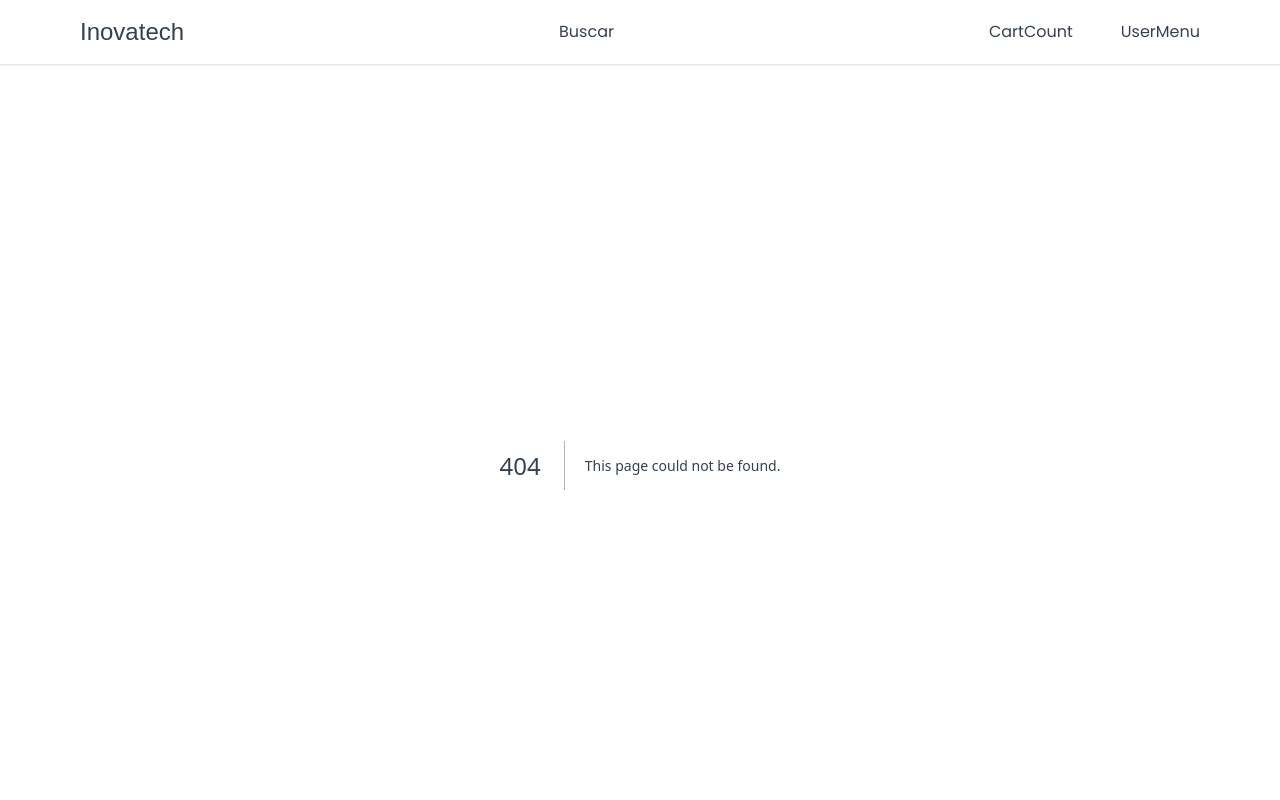
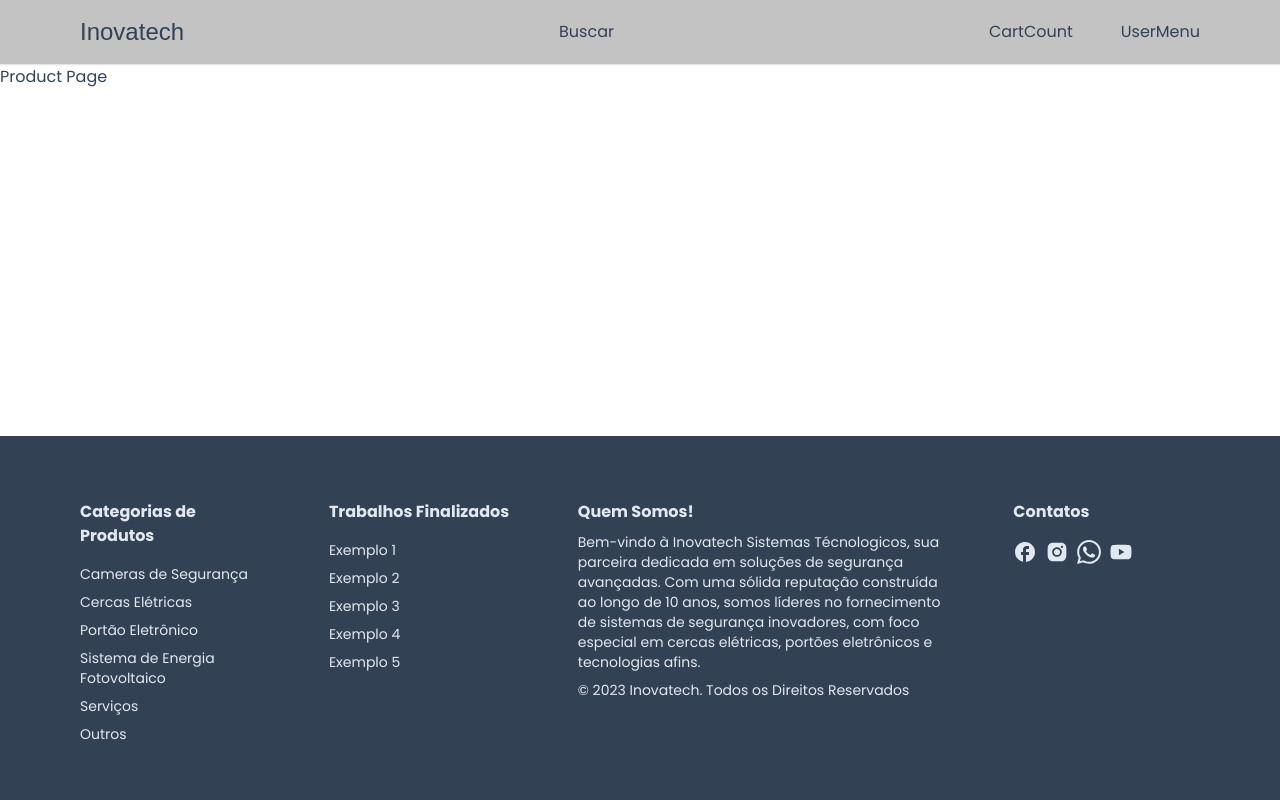
Before and after one commit to jhonatanlinux/ecommerce, a Next.js app: page /product/1 in a window 1280 px wide. Before the commit this address had no page. Shown: the top 800 px of the page. Built offline with nearby package versions, Linux system fonts and the light colour scheme; a web font is replaced by a local one.

Commit message:
Next13 Fullstack E-Commerce 🛒 - 13 Creating Pages and Routes | React.js & Typescript 🔥
https://www.youtube.com/watch?v=I4iz2HwZoN8&list=PL63c_Ws9ecISwPzddQzQ671S_gzJA6M5z&index=14&ab_channel=ChaooCharles

```diff
--- /dev/null
+++ b/app/cart/page.tsx
@@ -0,0 +1,5 @@
+const Cart = () => {
+  return <div>Cart Page</div>;
+};
+
+export default Cart;
--- a/app/components/footer/Footer.tsx
+++ b/app/components/footer/Footer.tsx
@@ -1,5 +1,5 @@
 import Link from "next/link";
-import Container from "../Container";
+import Container from "../products/Container";
 import FooterList from "./FooterList";
 import { MdFacebook } from "react-icons/md";
 import { AiFillInstagram, AiFillYoutube } from "react-icons/ai";
--- a/app/components/nav/NavBar.tsx
+++ b/app/components/nav/NavBar.tsx
@@ -1,12 +1,12 @@
 import Link from "next/link";
-import Container from "../Container";
+import Container from "../products/Container";
 import { Redressed } from "next/font/google";
 
 const redressed = Redressed({ subsets: ["latin"], weight: ["400"] });
 
 const NavBar = () => {
   return (
-    <div className="sticky top-0 w-full bg-[#ffffff] z-30 shadow-sm">
+    <div className="sticky top-0 w-full bg-[#c3c3c3] z-30 shadow-sm">
       <div className="py-4 border-b-[1px]">
         <Container>
           <div className="flex items-center justify-between gap-3 md:gap-0">
--- a/app/components/products/ProductCard.tsx
+++ b/app/components/products/ProductCard.tsx
@@ -4,18 +4,24 @@ import { formatPrice } from "@/utils/formatPrice";
 import { truncateText } from "@/utils/truncateText";
 import { Rating } from "@mui/material";
 import Image from "next/image";
+import { useRouter } from "next/navigation";
 
 interface ProductCardProps {
   data: any;
 }
 
 const ProductCard: React.FC<ProductCardProps> = ({ data }) => {
+  const router = useRouter();
+
   const productRating =
     data.reviews.reduce((acc: number, item: any) => item.rating + acc, 0) /
     data.reviews.length;
 
   return (
-    <div className="col-span-1 cursor-pointer border-[1.2px] border-slate-200 bg-slate-50 rounded-sm p-2 transition hover:scale-105 text-center text-sm">
+    <div
+      onClick={() => router.push(`/product/${data.id}`)}
+      className="col-span-1 cursor-pointer border-[1.2px] border-slate-200 bg-slate-50 rounded-sm p-2 transition hover:scale-105 text-center text-sm"
+    >
       <div className="flex flex-col items-center w-full gap-1">
         <div className="aspect-square overflow-hidden relative w-full">
           <Image
--- a/app/page.tsx
+++ b/app/page.tsx
@@ -1,5 +1,5 @@
 import { products } from "@/utils/products";
-import Container from "./components/Container";
+import Container from "./components/products/Container";
 import HomeBanner from "./components/nav/HomeBanner";
 import { truncateText } from "@/utils/truncateText";
 import ProductCard from "./components/products/ProductCard";
--- /dev/null
+++ b/app/product/[productId]/page.tsx
@@ -0,0 +1,10 @@
+interface IPrams {
+  productId?: string;
+}
+
+const Product = ({ params }: { params: IPrams }) => {
+  console.log("params", params);
+  return <div>Product Page</div>;
+};
+
+export default Product;
```
Also changed, not shown: app/components/products/Container.tsx (renamed from app/components/Container.tsx).
